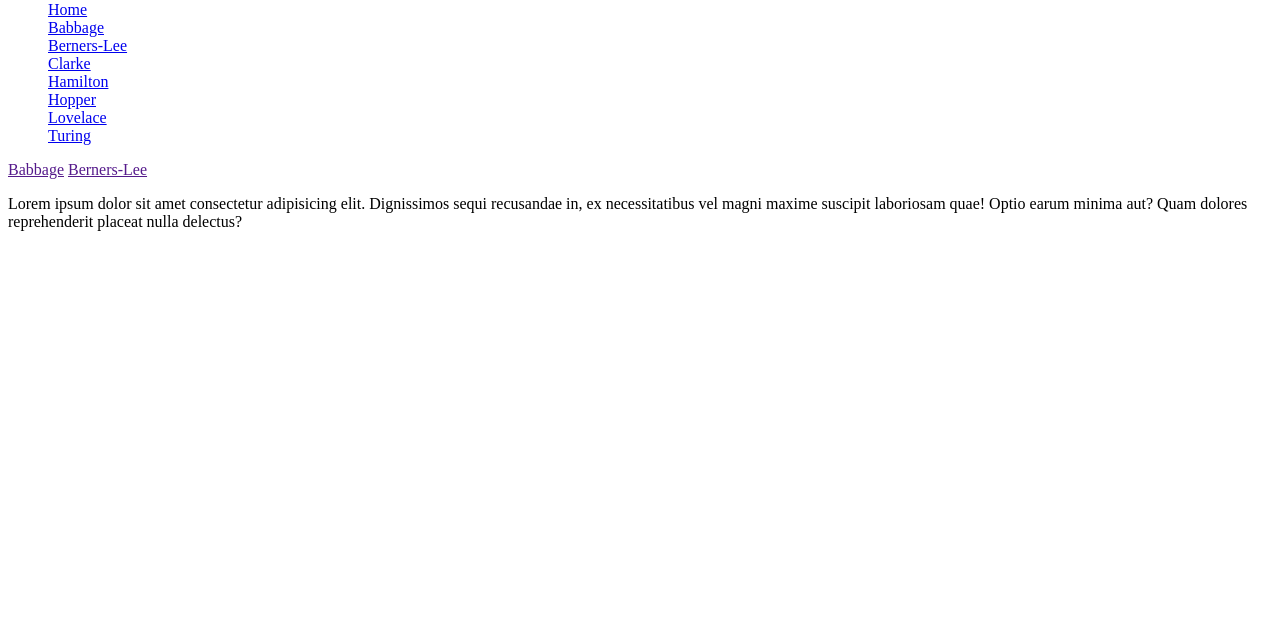
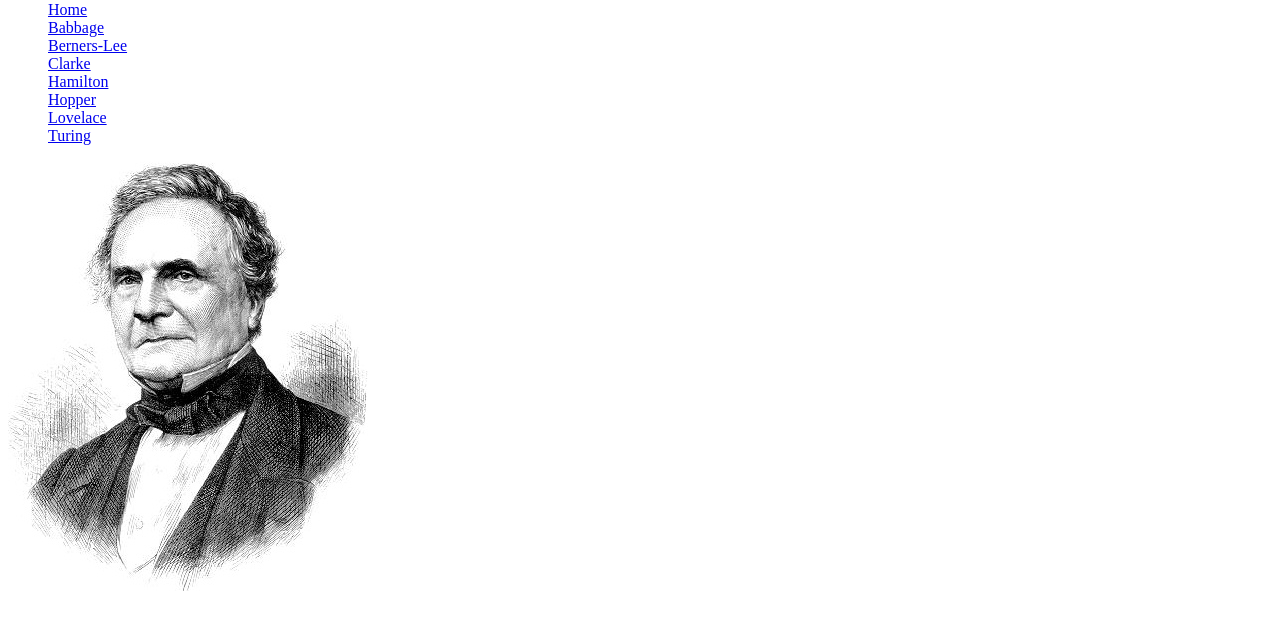
Before and after one commit to FloraSoledad/Heroes, a website: page views/index.html in a window 1280 px wide. Shown: the part 105-734 px from the top of the page. Drawn offline with Linux system fonts and the light colour scheme.

Commit message:
guardar imagenes

```diff
--- a/public/img/info.txt
+++ b/public/img/info.txt
@@ -0,0 +1 @@
+en esta carpeta van las imágenes
--- a/views/index.html
+++ b/views/index.html
@@ -18,7 +18,8 @@
     <li><a href="/lovelace">Lovelace</a></li>
     <li><a href="/turing">Turing</a></li>
 </ul>
-<a href="">Babbage</a>
-<a href="">Berners-Lee</a>
-<p>Lorem ipsum dolor sit amet consectetur adipisicing elit. Dignissimos sequi recusandae in, ex necessitatibus vel magni maxime suscipit laboriosam quae! Optio earum minima aut? Quam dolores reprehenderit placeat nulla delectus?</p>
+<div>
+  <img src="/img/babbage.jpg" alt="babbage">
+</div>
+
 </body>
```
Also changed, not shown: public/img/babbage.jpg (added), public/img/berners-lee.jpg (added), public/img/clarke.jpg (added), public/img/hamilton.jpg (added), public/img/hopper.jpg (added), public/img/lovelace.jpg (added), public/img/turing.jpg (added), 1 other file.
